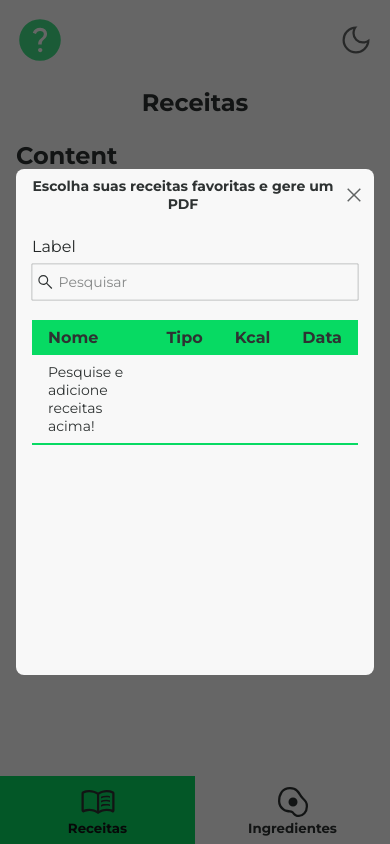
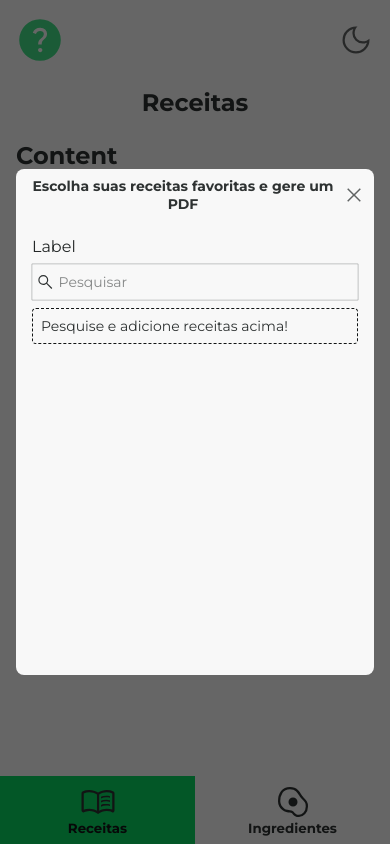
Before and after one commit to peedrofernandes/recipes-organizer, a React app: page /recipes in a window 390 px wide. Built offline with nearby package versions, Linux system fonts and the light colour scheme; what @react-pdf/renderer would draw is missing.

Commit message:
Added responsive cards for generating PDF

```diff
--- a/src/infra/ui/components/cards/IngredientSelectionCard.tsx
+++ b/src/infra/ui/components/cards/IngredientSelectionCard.tsx
@@ -13,7 +13,6 @@ const Card = styled.div`
   padding: 8px;
   gap: 16px;
   box-shadow: 0 0 4px ${({ theme }) => theme.main.contrastV1};
-  margin-top: 8px;
   border-radius: 4px;
 
   & > :nth-child(1) {
--- a/src/infra/ui/components/cards/RecipeSelectionCard.tsx
+++ b/src/infra/ui/components/cards/RecipeSelectionCard.tsx
@@ -1,17 +1,133 @@
 import { AdaptedRecipe } from "@controllers/AdaptedTypes"
 import { Id } from "@domain/utilities/types/Id"
 import React from "react"
+import styled from "styled-components"
+import { FieldSet, InputField } from "../forms/Form/styles"
+import { Subtitle, Text, Title } from "../styles"
 
+const Card = styled.div<{ variant: "active" | "inactive" }>`
+  width: 100%;
+  display: flex;
+  justify-content: space-between;
+  align-items: center;
+  padding: 8px;
+  gap: 16px;
+  border-radius: 4px;
 
+  ${({ variant, theme }) => variant === "active" ? `
+    box-shadow: 0 0 4px ${theme.main.contrastV1};
+  ` : `
+    border: 1px dashed ${theme.main.contrastV3};
+  `}
+
+  & > :first-child {
+    display: flex;
+    flex-direction: column;
+    justify-content: space-between;
+    gap: 16px;
+  }
+
+  & > * {
+    display: flex;
+    flex-direction: column;
+    justify-content: center;
+  }
+`
+
+const ImageContainer = styled.div`
+  img {
+    max-width: 60px;
+    border-radius: 4px;
+  }
+`
+
+const Macros = styled.ul`
+  display: flex;
+  flex-direction: column;
+  justify-content: space-between;
+  white-space: nowrap;
+  font-weight: bold;
+  font-size: 12px;
+
+  ${({ theme }) => `
+    @media ${theme.breakpoints.sm} {
+      font-size: 14px;
+    }
+  `}
+
+  & > :nth-child(1) {
+    & > :nth-child(1) {
+      color: ${({ theme }) => theme.color.green}
+    }
+    & > :nth-child(2) {
+      color: ${({ theme }) => theme.color.orange}
+    }
+    & > :nth-child(3) {
+      color: ${({ theme }) => theme.color.blue}
+    }
+  }
+`
 
 type RecipeSelectionCardProps = {
+  status: "active"
   recipeWithDate: [AdaptedRecipe, string]
   errorStatus: boolean
   handleChangeDate: (id: Id, date: string) => void
+} | {
+  status: "inactive"
 }
 
 export default function RecipeSelectionCard(props: RecipeSelectionCardProps) {
   return (
-    <></>
+    <Card variant={props.status === "active" ? "active" : "inactive"}>
+
+      {props.status === "active" ? (
+        <>
+          <div>
+            <div>
+              <Title variant={5} as="h5">{props.recipeWithDate[0].name}</Title>
+              <Text>{props.recipeWithDate[0].type}</Text>
+              <Subtitle>{props.recipeWithDate[0].description}</Subtitle>
+            </div>
+            {props.recipeWithDate[0].imageUrl && (
+              <ImageContainer>
+                <img
+                  src={props.recipeWithDate[0].imageUrl}
+                  alt={`Image of the recipe ${props.recipeWithDate[0].name}`}
+                />
+              </ImageContainer>
+            )}
+          </div>
+
+          {props.recipeWithDate[0].macros && (
+            <Macros>
+              <div>
+                <li>P: {props.recipeWithDate[0].macros[0].toFixed(2)}g</li>
+                <li>C: {props.recipeWithDate[0].macros[1].toFixed(2)}g</li>
+                <li>G: {props.recipeWithDate[0].macros[2].toFixed(2)}g</li>
+              </div>
+              <div>
+                <li>{props.recipeWithDate[0].kcal?.toFixed(2)}kcal</li>
+              </div>
+            </Macros>
+          )}
+
+          <FieldSet errorStatus={props.errorStatus}>
+            <label>Data</label>
+            <InputField errorStatus={props.errorStatus}>
+              <input
+                type="date"
+                onChange={(e) => props.handleChangeDate(props.recipeWithDate[0].id, e.target.value)}
+                value={props.recipeWithDate[1]}
+              />
+            </InputField>
+          </FieldSet>
+
+        </>
+      ) : (
+        <Text>Pesquise e adicione receitas acima!</Text>
+      )}
+
+    </Card>
   )
 }
--- a/src/infra/ui/components/forms/PDFGenerationForm.tsx
+++ b/src/infra/ui/components/forms/PDFGenerationForm.tsx
@@ -2,10 +2,12 @@ import { AdaptedRecipe } from "@controllers/AdaptedTypes"
 import { Id } from "@domain/utilities/types/Id"
 import { Dropdown, DropdownItem, FieldSet, FormContainer, InputField, MacrosList, SubmitContainer } from "@infra/ui/components/forms/Form/styles"
 import { Span, Subtitle, Text } from "@infra/ui/components/styles"
+import useViewportTracker from "@infra/ui/hooks/useViewportTracker"
 import React, { ChangeEvent, FormEvent, MouseEvent, useEffect, useMemo, useRef, useState } from "react"
 import { Link } from "react-router-dom"
 import Button from "../buttons/Button"
 import Icon from "../icons/_Icon"
+import List from "../lists/List"
 import Table from "../tables/Table"
 
 type GeneratePDFFormProps = {
@@ -68,6 +70,9 @@ export default function PDFGenerationForm(props: GeneratePDFFormProps) {
       setShowDropdown(false)
     }
   }
+
+  // Viewport tracker
+  const isSmallScreen = useViewportTracker()
 
 
   // Handle change date of each recipe
@@ -177,11 +182,20 @@ export default function PDFGenerationForm(props: GeneratePDFFormProps) {
         {submitErrors.recipeQuantities && <span>
           {submitErrors.recipeQuantitiesMessage}
         </span>}
-        <Table variant="RecipeSelection"
-          recipes={selectedRecipes}
-          errorStatus={submitErrors.dates || submitErrors.recipeQuantities}
-          handleChangeDate={handleChangeDate}
-        />
+        {!isSmallScreen ? (
+          <Table variant="RecipeSelection"
+            recipes={selectedRecipes}
+            errorStatus={submitErrors.dates || submitErrors.recipeQuantities}
+            handleChangeDate={handleChangeDate}
+          />
+
+        ): (
+          <List variant="RecipeSelection"
+            errorStatus={submitErrors.dates || submitErrors.recipeQuantities}
+            recipes={selectedRecipes}
+            handleChangeDate={handleChangeDate}
+          />
+        )}
         {submitErrors.dates && <span>{submitErrors.datesMessage}</span>}
       </FieldSet>
 
--- a/src/infra/ui/components/forms/RecipeForm.tsx
+++ b/src/infra/ui/components/forms/RecipeForm.tsx
@@ -9,6 +9,7 @@ import Card from "../cards/Card"
 import Icon from "../icons/_Icon"
 import Table from "../tables/Table"
 import List from "../lists/List"
+import useViewportTracker from "@infra/ui/hooks/useViewportTracker"
 
 
 
@@ -208,9 +209,7 @@ export default function RecipeForm(props: RecipeFormProps) {
 
   // Auxiliar states, variables, handlers and effects
 
-  const { breakpoints } = useTheme().theme
-
-  const [isSmallScreen, setIsSmallScreen] = useState<boolean>(false)
+  const isSmallScreen = useViewportTracker()
   const [search, setSearch] = useState<string>("")
   const [ingOptions, setIngOptions] = useState<AdaptedIngredient[]>([])
   const [showTypesDropdown, setShowTypesDropdown] = useState<boolean>(false)
@@ -244,21 +243,6 @@ export default function RecipeForm(props: RecipeFormProps) {
     setIngOptions(props.data.ingredients.filter(
       i => i.name.includes(search)))
   }, [search, loading])
-
-  useEffect(() => {
-    const mediaWatcher = window.matchMedia(breakpoints.md)
-    setIsSmallScreen(!mediaWatcher.matches)
-
-    function update(value: boolean) {
-      setIsSmallScreen(value)
-    }
-
-    mediaWatcher.addEventListener("change", () => update(!mediaWatcher.matches))
-
-    return () => {
-      mediaWatcher.removeEventListener("change", () => update(!mediaWatcher.matches))
-    }
-  }, [])
 
   return (
     <FormContainer
--- a/src/infra/ui/components/lists/IngredientSelectionList.tsx
+++ b/src/infra/ui/components/lists/IngredientSelectionList.tsx
@@ -5,10 +5,11 @@ import Card from "../cards/Card"
 import { Id } from "@domain/utilities/types/Id"
 
 const List = styled.ul`
+  margin-top: 8px;
   display: flex;
   width: 100%;
   flex-direction: column;
-  gap: 4px;
+  gap: 8px;
 `
 
 type IngredientSelectionListProps = {
--- a/src/infra/ui/components/lists/RecipeSelectionList.tsx
+++ b/src/infra/ui/components/lists/RecipeSelectionList.tsx
@@ -3,16 +3,14 @@ import { Id } from "@domain/utilities/types/Id"
 import React from "react"
 import styled from "styled-components"
 import Card from "../cards/Card"
+import RecipeSelectionCard from "../cards/RecipeSelectionCard"
 
 const List = styled.ul`
+  margin-top: 8px;
   display: flex;
   width: 100%;
   flex-direction: column;
   gap: 8px;
-
-  > li {
-    padding: 8px;
-  }
 `
 
 type RecipeSelectionListProps = {
@@ -24,11 +22,23 @@ type RecipeSelectionListProps = {
 export default function RecipeSelectionList(props: RecipeSelectionListProps) {
   return (
     <List>
-      {props.recipes.map(r => (
-        <li key={r[0].id}>
-          <Card variant=""/>
-        </li>
-      ))}
+      {props.recipes.length > 0 ? (
+        <>
+          {props.recipes.map(r => (
+            <li key={r[0].id}>
+              <Card
+                variant="RecipeSelection"
+                status="active"
+                recipeWithDate={r}
+                errorStatus={props.errorStatus}
+                handleChangeDate={props.handleChangeDate}
+              />
+            </li>
+          ))}
+        </>
+      ) : (
+        <Card variant="RecipeSelection" status="inactive" />
+      )}
     </List>
   )
 }
--- /dev/null
+++ b/src/infra/ui/hooks/useViewportTracker.ts
@@ -0,0 +1,24 @@
+import { useEffect, useState } from "react"
+import useTheme from "./useTheme"
+
+export default function useViewportTracker() {
+  const { breakpoints } = useTheme().theme
+  const [isSmallScreen, setIsSmallScreen] = useState<boolean>(false)
+
+  useEffect(() => {
+    const mediaWatcher = window.matchMedia(breakpoints.md)
+    setIsSmallScreen(!mediaWatcher.matches)
+
+    function update(value: boolean) {
+      setIsSmallScreen(value)
+    }
+
+    mediaWatcher.addEventListener("change", () => update(!mediaWatcher.matches))
+
+    return () => {
+      mediaWatcher.removeEventListener("change", () => update(!mediaWatcher.matches))
+    }
+  }, [])
+
+  return isSmallScreen
+}
```
